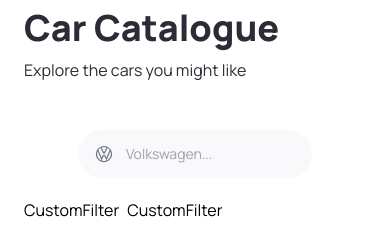
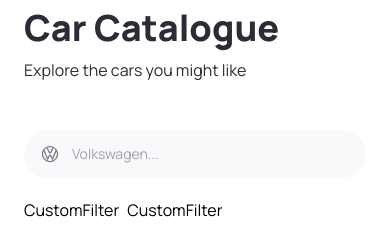
Before and after one commit to MahdiGhorbani98/car_showcase, a Next.js app: page / in a window 390 px wide. Shown: the part 1340-1568 px from the top of the page. Built offline with nearby package versions, Linux system fonts and the light colour scheme.

Commit message:
SearchBar

```diff
--- a/components/SearchBar.tsx
+++ b/components/SearchBar.tsx
@@ -7,7 +7,7 @@
 
   return (
     <form className="searchbar" onSubmit={handleSearch}>
-      <div className="searchvar__item">
+      <div className="searchbar__item">
         <SearchManuFacturer
           manufacturer={manufacturer}
           setManufacturer={setManufacturer}
--- a/components/SearchManuFacturer.tsx
+++ b/components/SearchManuFacturer.tsx
@@ -23,7 +23,7 @@
 
   return (
     <div className="search-manufacturer">
-      <Combobox>
+      <Combobox value={manufacturer} onChange={setManufacturer}>
         <div className="relative w-full">
           <Combobox.Button className="absolute top-[14px]">
             <Image
@@ -51,8 +51,8 @@
             leaveTo="opacity-0"
             afterLeave={() => setQuery("")} // Reset the search query after the transition completes
           >
-            <Combobox.Option
-              className="absolute mt-1 max-h-60 w-full overflow-auto rounded-md bg-white py-1 text-base shadow-lg ring-1 ring-black ring-opacity-5 focus:outline-none sm:text-sm"
+            <Combobox.Options
+              className=" mt-1 max-h-60 w-full overflow-auto rounded-md bg-white py-1 text-base shadow-lg ring-1 ring-black ring-opacity-5 focus:outline-none sm:text-sm"
               static
             >
               {filteredManufacturers.length === 0 && query !== "" ? (
@@ -98,7 +98,7 @@
                   </Combobox.Option>
                 ))
               )}
-            </Combobox.Option>
+            </Combobox.Options>
           </Transition>
         </div>
       </Combobox>
```
